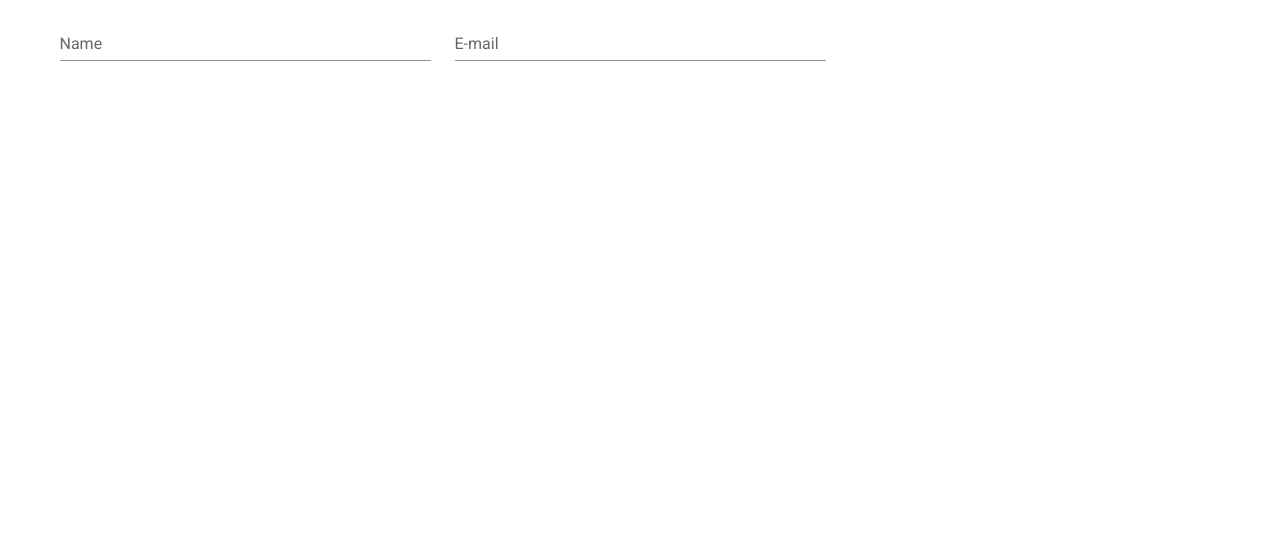
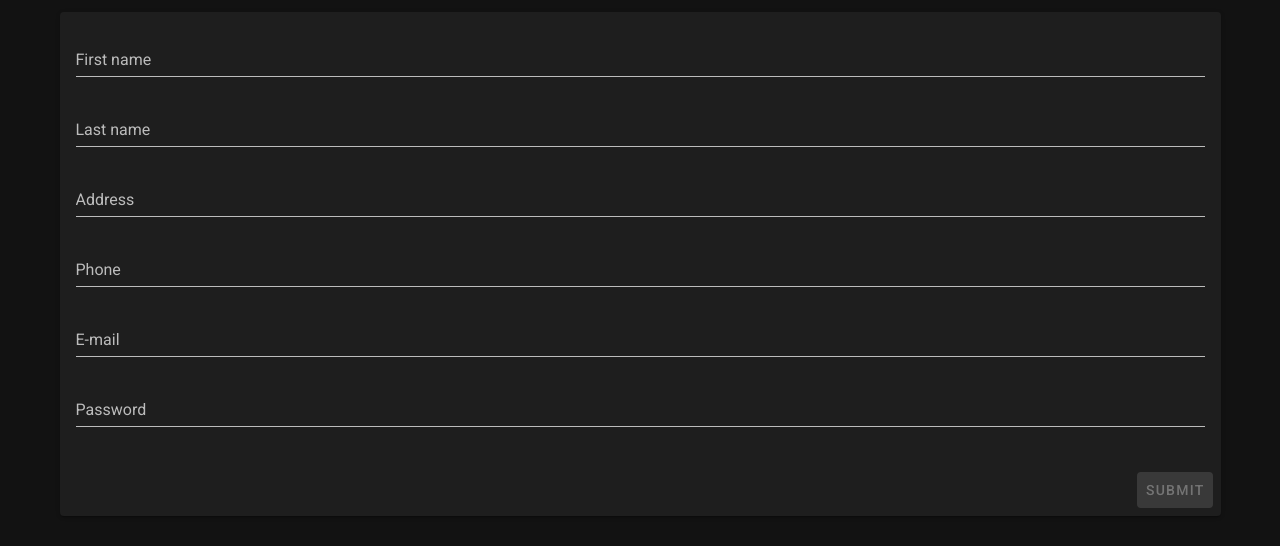
Before and after one commit to faizanbardai/redi_banking_front_end, a Vue app: page / in a window 1280 px wide. Shown: the top 546 px of the page. Built offline with nearby package versions, Linux system fonts and the light colour scheme.

Commit message:
register form

```diff
--- a/src/plugins/vuetify.js
+++ b/src/plugins/vuetify.js
@@ -4,4 +4,5 @@ import Vuetify from 'vuetify/lib/framework';
 Vue.use(Vuetify);
 
 export default new Vuetify({
+    theme: { dark: true },
 });
--- a/src/views/RegisterUser.vue
+++ b/src/views/RegisterUser.vue
@@ -1,15 +1,31 @@
 <template>
     <v-form v-model="valid">
         <v-container>
-            <v-row>
-                <v-col cols="12" md="4">
-                    <v-text-field v-model="name" :rules="nameRules" label="Name" required></v-text-field>
-                </v-col>
-
-                <v-col cols="12" md="4">
+            <v-card>
+                <v-card-text>
+                    <v-text-field
+                        v-model="firstName"
+                        :rules="firstNameRules"
+                        label="First name"
+                        required
+                    ></v-text-field>
+                    <v-text-field v-model="lastName" :rules="lastNameRules" label="Last name" required></v-text-field>
+                    <v-text-field v-model="address" :rules="addressRules" label="Address" required></v-text-field>
+                    <v-text-field v-model="phone" :rules="phoneRules" label="Phone" required></v-text-field>
                     <v-text-field v-model="email" :rules="emailRules" label="E-mail" required></v-text-field>
-                </v-col>
-            </v-row>
+                    <v-text-field
+                        type="password"
+                        v-model="password"
+                        :rules="passwordRules"
+                        label="Password"
+                        required
+                    ></v-text-field>
+                </v-card-text>
+                <v-card-actions>
+                    <v-spacer></v-spacer>
+                    <v-btn :disabled="!valid" color="success" class="float-left" @click="submit"> Submit </v-btn>
+                </v-card-actions>
+            </v-card>
         </v-container>
     </v-form>
 </template>
@@ -18,11 +34,31 @@ export default {
     data() {
         return {
             valid: false,
-            name: '',
-            nameRules: [(v) => !!v || 'Name is required'],
+            firstName: '',
+            firstNameRules: [(v) => !!v || 'Name is required'],
+            lastName: '',
+            lastNameRules: [(v) => !!v || 'Name is required'],
             email: '',
             emailRules: [(v) => !!v || 'E-mail is required', (v) => /.+@.+/.test(v) || 'E-mail must be valid'],
+            address: '',
+            addressRules: [(v) => !!v || 'Address is required'],
+            phone: '',
+            phoneRules: [(v) => !!v || 'Phone is required'],
+            password: '',
+            passwordRules: [(v) => !!v || 'Password is required'],
         };
+    },
+    methods: {
+        submit() {
+            console.table({
+                firstName: this.firstName,
+                lastName: this.lastName,
+                email: this.email,
+                address: this.address,
+                phone: this.phone,
+                password: this.password,
+            });
+        },
     },
 };
 </script>
```
